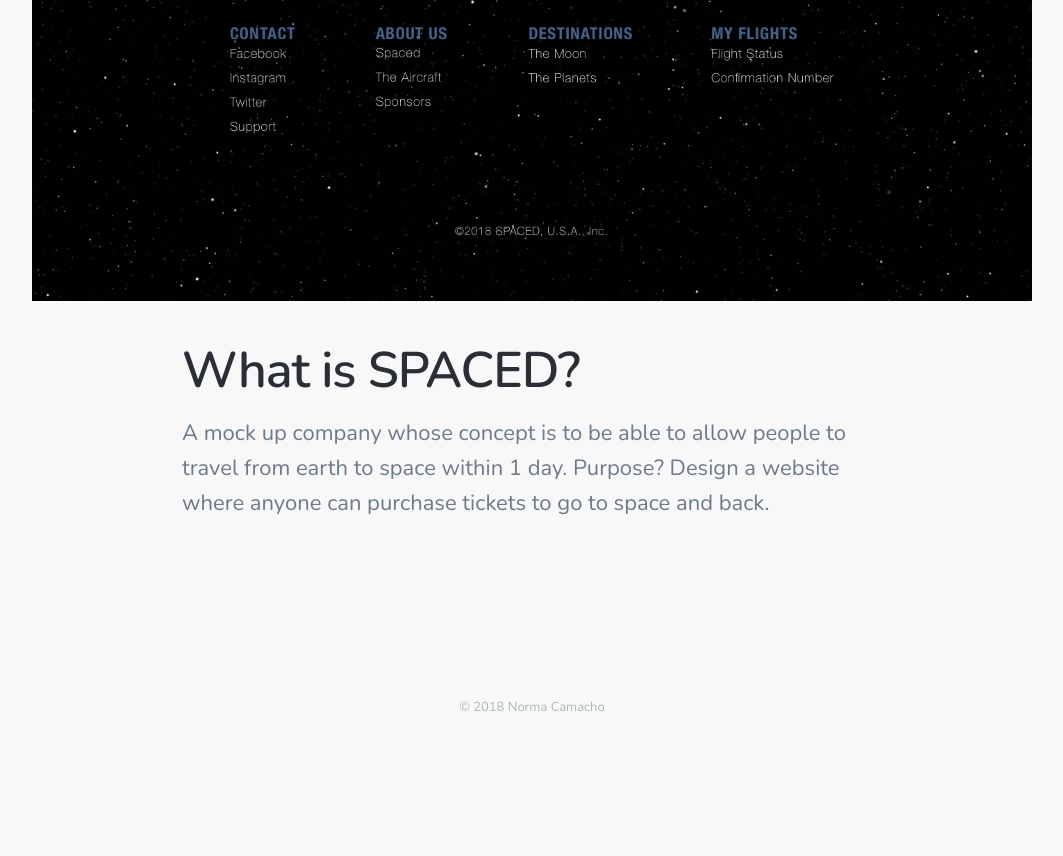
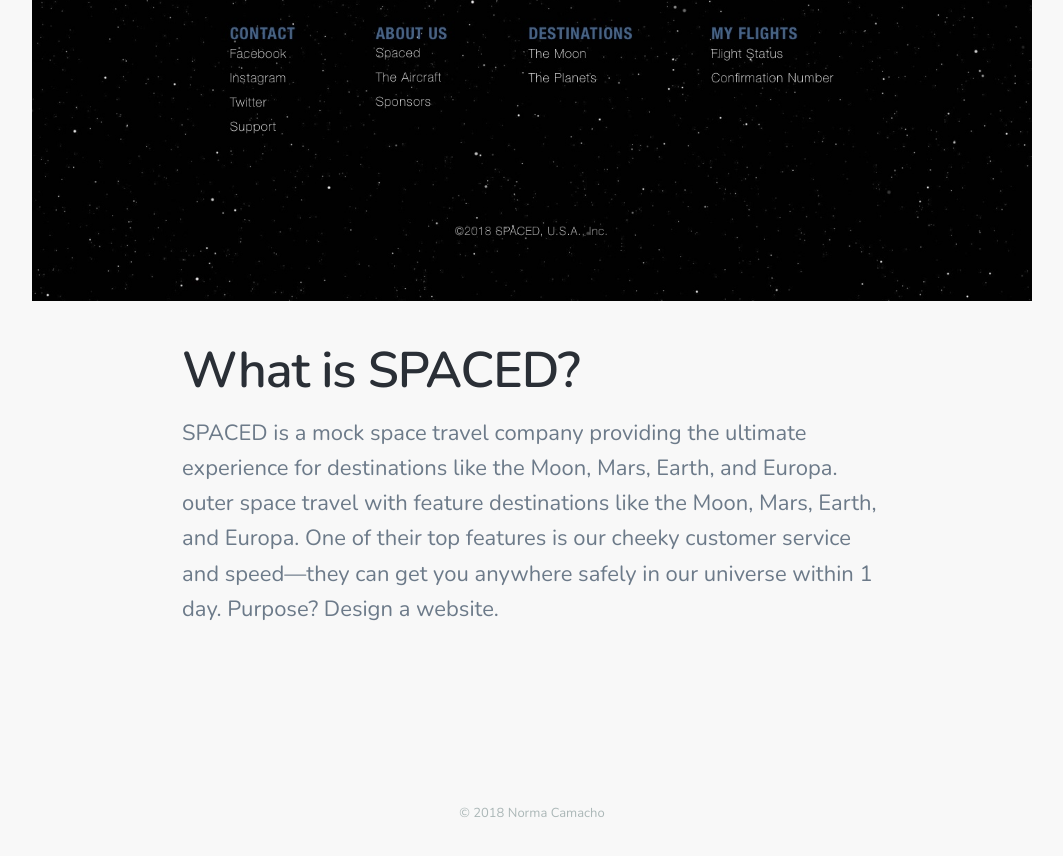
Before and after one commit to noremuhh/noremuhh.github.io, a Jekyll site: the page built from _projects/spaced.markdown, in a window 1280 px wide and 900 px high, scrolled down 1563 px. Shown: the top 856 px of the window, without its empty margins (108-1171 px from the left). Built offline with Jekyll 4.4.1, drawn with Linux system fonts in a browser that asks for light colours; nearby versions of some CDN libraries; before the commit the page ends 2357 px from its top, so only the background shows below that.

Commit message:
Updated Spaced

```diff
--- a/_projects/spaced.markdown
+++ b/_projects/spaced.markdown
@@ -10,4 +10,6 @@
 
 ## What is SPACED?
 
-A mock up company whose concept is to be able to allow people to travel from earth to space within 1 day. Purpose? Design a website where anyone can purchase tickets to go to space and back.
+SPACED is a mock space travel company providing the  ultimate experience for destinations like the Moon, Mars, Earth, and Europa.
+outer space travel with feature destinations like the Moon, Mars, Earth,
+and Europa. One of their top features is our cheeky customer service and speed—they can get you anywhere safely in our universe within 1 day. Purpose? Design a website.
```
